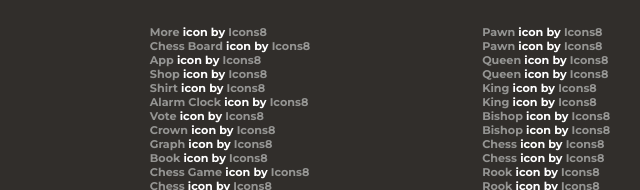
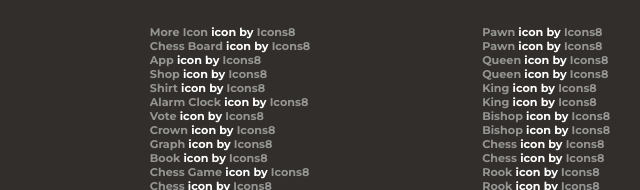
Before and after one commit to Matthes-Baer/PlainDesignCopyProjectWithChess.com, a plain HTML site: page index.html in a window 1280 px wide. Shown: the part 2917-3107 px from the top of the page, 474-1114 px from the left. Drawn offline with nearby package versions, Linux system fonts and the light colour scheme; a web font is replaced by a local one.

Commit message:
feat: Added a optimization

```diff
--- a/index.html
+++ b/index.html
@@ -1015,7 +1015,7 @@
 
             <div class="footerExtraSingle">
                 <!-- more icon -->
-                <a rel="noreferrer" target="_blank" href="https://icons8.com/icon/KzesLA1YPU25/more">More</a> icon by <a rel="noreferrer" target="_blank" href="https://icons8.com">Icons8</a>
+                <a rel="noreferrer" target="_blank" href="https://icons8.com/icon/KzesLA1YPU25/more">More Icon</a> icon by <a rel="noreferrer" target="_blank" href="https://icons8.com">Icons8</a>
                 <br />
                     <!-- master games icon -->
                     <a rel="noreferrer" target="_blank" href="https://icons8.com/icon/hcVg4qA90wHO/chess-board">Chess Board</a> icon by <a rel="noreferrer" target="_blank" href="https://icons8.com">Icons8</a>
```
